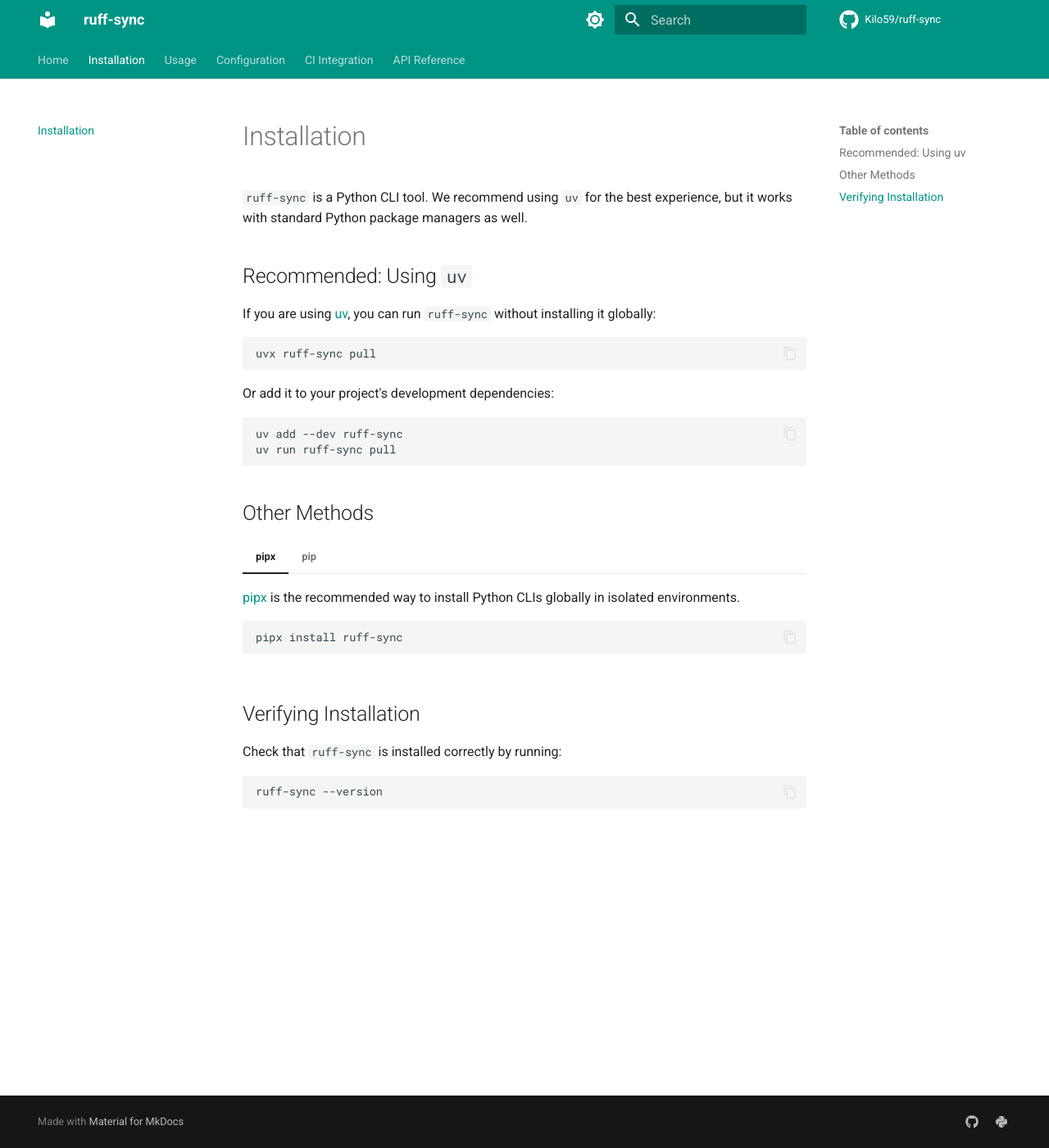
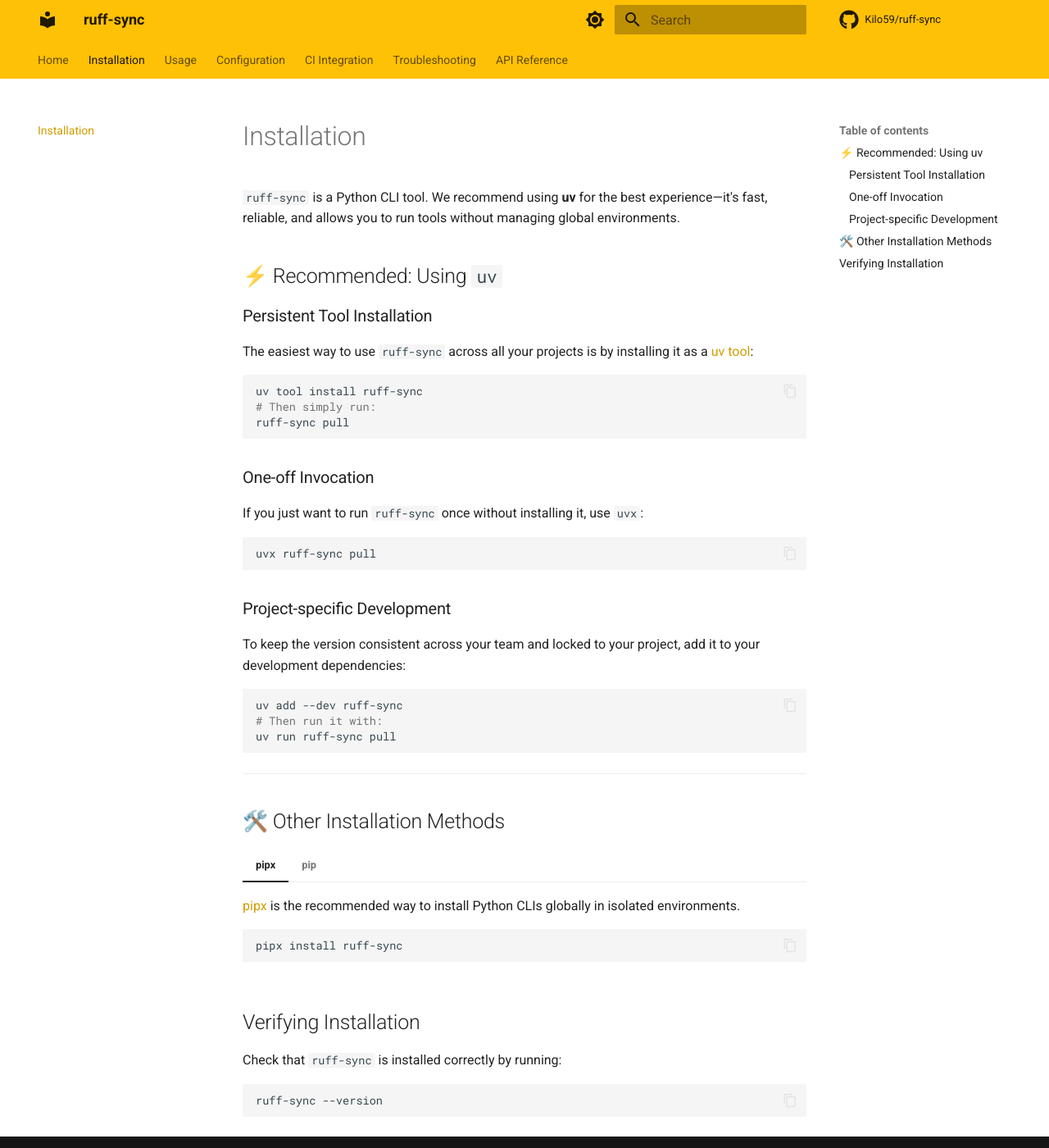
Before and after one commit to Kilo59/ruff-sync, an MkDocs documentation site: the page built from docs/installation.md, in a window 1280 px wide and 1400 px high. Shown: the whole window at 82% size. Built offline with MkDocs 1.6.1 and Material for MkDocs 9.7.7, drawn with Linux system fonts in a browser that asks for light colours; comment, search, counter and statistics services are not loaded.

Commit message:
refactor: use Enum for TOML filenames & improve documentation
- Introduce `RuffConfigFileName` Enum to centralize filename management
- Refactor core and CLI logic to use Enum members instead of string literals
- Adjust config discovery to prioritize requested filenames with Enum-based fallbacks
- Export `RuffConfigFileName` from package root
- Add unit tests for Enum behavior and path joining
- Fix Mypy comparison-overlap errors in tests with type: ignore
- Enhance documentation theme, landing page, and CI integration guides

````diff
--- a/docs/installation.md
+++ b/docs/installation.md
@@ -1,23 +1,40 @@
 # Installation
 
-`ruff-sync` is a Python CLI tool. We recommend using `uv` for the best experience, but it works with standard Python package managers as well.
+`ruff-sync` is a Python CLI tool. We recommend using **uv** for the best experience—it's fast, reliable, and allows you to run tools without managing global environments.
 
-## Recommended: Using `uv`
+## ⚡ Recommended: Using `uv`
 
-If you are using [uv](https://docs.astral.sh/uv/), you can run `ruff-sync` without installing it globally:
+### Persistent Tool Installation
+
+The easiest way to use `ruff-sync` across all your projects is by installing it as a [uv tool](https://docs.astral.sh/uv/guides/tools/):
+
+```bash
+uv tool install ruff-sync
+# Then simply run:
+ruff-sync pull
+```
+
+### One-off Invocation
+
+If you just want to run `ruff-sync` once without installing it, use `uvx`:
 
 ```bash
 uvx ruff-sync pull
 ```
 
-Or add it to your project's development dependencies:
+### Project-specific Development
+
+To keep the version consistent across your team and locked to your project, add it to your development dependencies:
 
 ```bash
 uv add --dev ruff-sync
+# Then run it with:
 uv run ruff-sync pull
 ```
 
-## Other Methods
+---
+
+## 🛠️ Other Installation Methods
 
 === "pipx"
 
--- a/mkdocs.yml
+++ b/mkdocs.yml
@@ -11,14 +11,14 @@
   palette:
     - media: "(prefers-color-scheme: light)"
       scheme: default
-      primary: teal
+      primary: amber
       accent: deep-purple
       toggle:
         icon: material/brightness-7
         name: Switch to dark mode
     - media: "(prefers-color-scheme: dark)"
       scheme: slate
-      primary: teal
+      primary: amber
       accent: deep-purple
       toggle:
         icon: material/brightness-4
@@ -108,4 +108,5 @@
   - Usage: usage.md
   - Configuration: configuration.md
   - CI Integration: ci-integration.md
+  - Troubleshooting: troubleshooting.md
   - API Reference: reference/
--- a/pyproject.toml
+++ b/pyproject.toml
@@ -1,6 +1,6 @@
 [project]
 name = "ruff-sync"
-version = "0.1.0.dev0"
+version = "0.1.0.dev1"
 description = "Synchronize Ruff linter configuration across projects"
 keywords = ["ruff", "linter", "config", "synchronize", "python", "linting", "automation", "tomlkit"]
 authors = [
@@ -31,7 +31,7 @@
 
 [project.urls]
 Homepage = "https://github.com/Kilo59/ruff-sync"
-Documentation = "https://github.com/Kilo59/ruff-sync#readme"
+Documentation = "https://kilo59.github.io/ruff-sync/"
 Repository = "https://github.com/Kilo59/ruff-sync"
 Issues = "https://github.com/Kilo59/ruff-sync/issues"
 Changelog = "https://github.com/Kilo59/ruff-sync/releases"
--- a/src/ruff_sync/__init__.py
+++ b/src/ruff_sync/__init__.py
@@ -14,6 +14,7 @@
 from .core import (
     Config,
     FetchResult,
+    RuffConfigFileName,
     check,
     fetch_upstream_config,
     get_ruff_config,
@@ -30,6 +31,7 @@
     "Arguments",
     "Config",
     "FetchResult",
+    "RuffConfigFileName",
     "__version__",
     "check",
     "fetch_upstream_config",
````
Also changed, not shown: docs/troubleshooting.md (added, +46 -0 lines), 4 other files.
